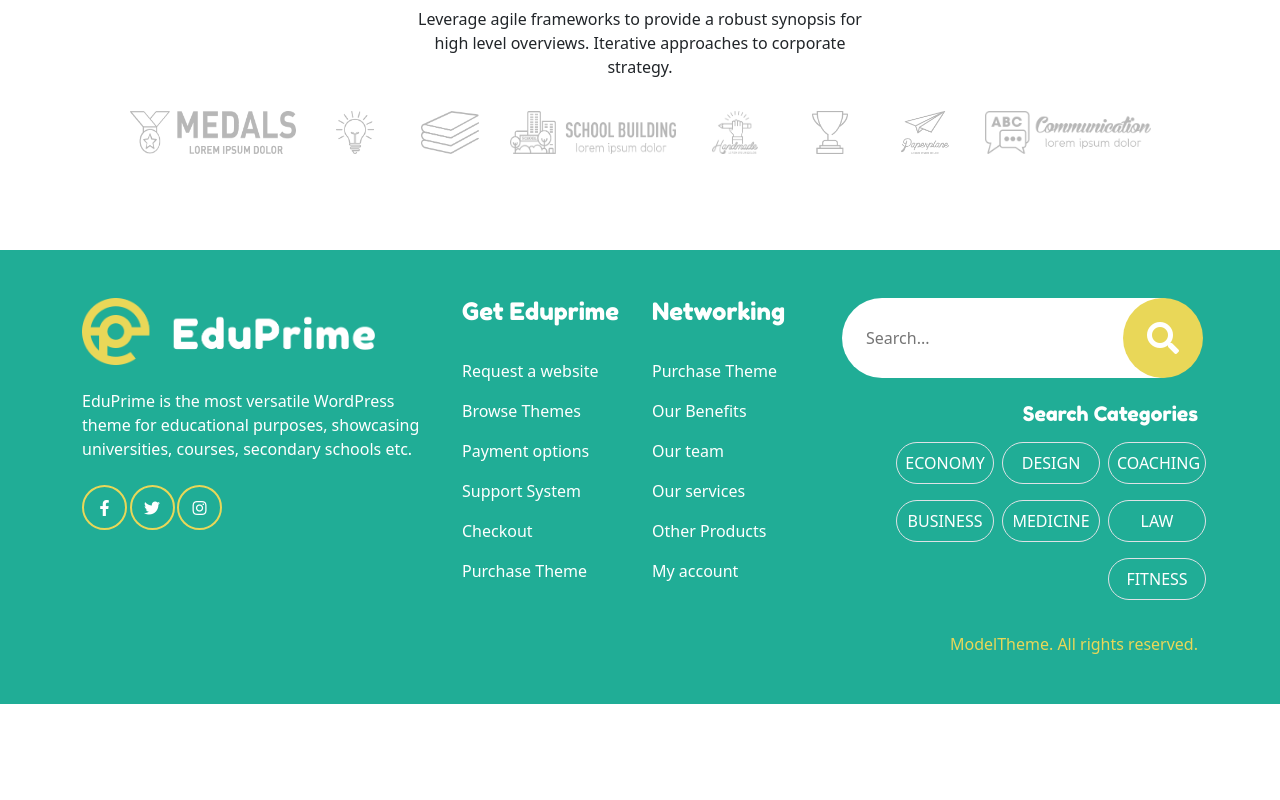
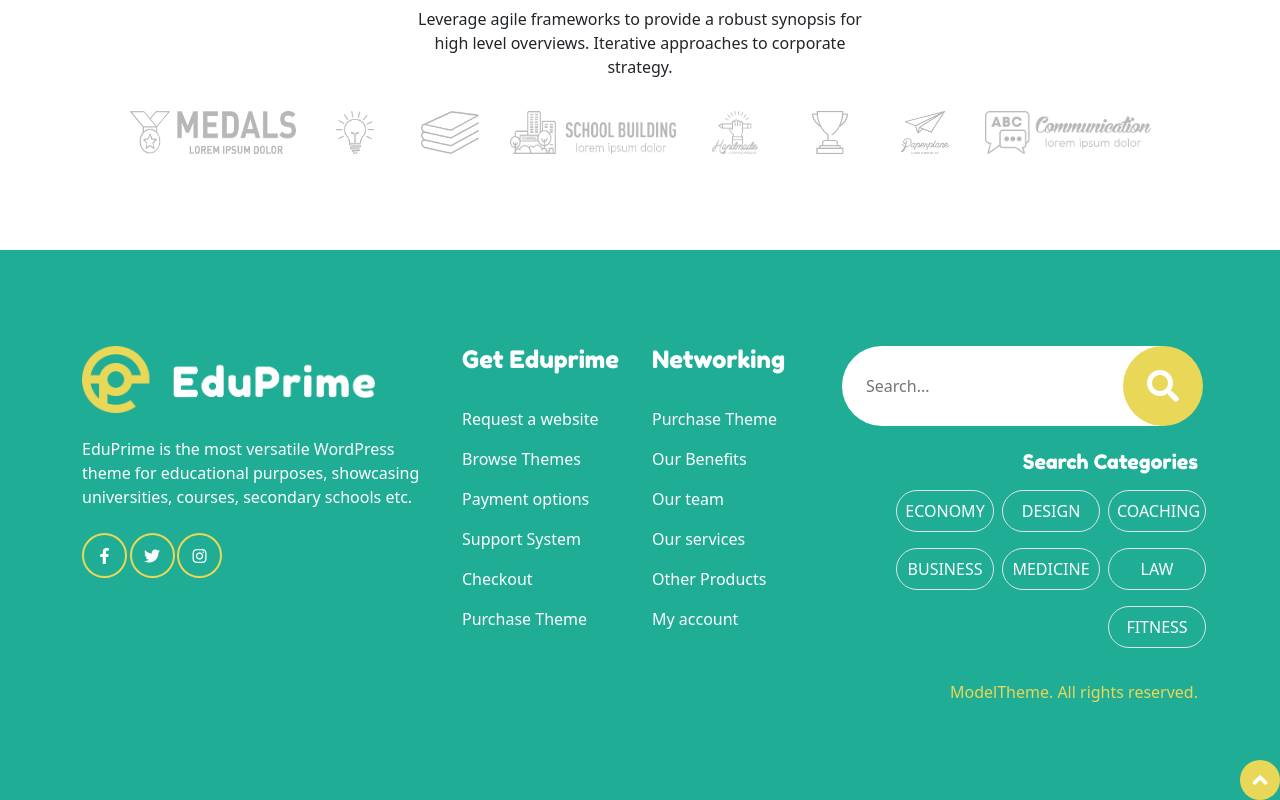
Before and after one commit to Giorgio-24/proj-html-vuejs, a Vue app: page / in a window 1280 px wide. Shown: the part 5365-6165 px from the top of the page. Before the commit the page ends 6069 px from the top, so only its background shows below. Built offline with nearby package versions, Linux system fonts and the light colour scheme.

Commit message:
button-go-to-top-added

```diff
--- a/src/App.vue
+++ b/src/App.vue
@@ -36,7 +36,7 @@
         <Partners />
       </section>
     </main>
-    <footer class="py-5 bg-color-primary">
+    <footer class="py-5 bg-color-primary position-relative">
       <div class="container">
         <FooterContent
           :footerList="footerList"
--- a/src/components/FooterContent.vue
+++ b/src/components/FooterContent.vue
@@ -1,5 +1,5 @@
 <template>
-  <section class="row">
+  <section class="row py-5">
     <div class="col-4">
       <div class="row">
         <div class="col-10 logo-box clickable">
@@ -66,6 +66,20 @@
         </div>
       </div>
     </div>
+    <a
+      class="
+        go-up
+        text-white
+        bg-yellow
+        rounded-circle
+        d-flex
+        align-items-center
+        justify-content-center
+        position-absolute
+      "
+      href="#"
+      ><i class="fas fa-angle-up"></i
+    ></a>
   </section>
 </template>
 
@@ -118,4 +132,15 @@ h5 {
 .category {
   max-width: 98px;
 }
+
+.go-up {
+  max-width: 40px;
+  height: 40px;
+
+  bottom: 0;
+  right: 0;
+  i {
+    font-size: 24px;
+  }
+}
 </style>
```
